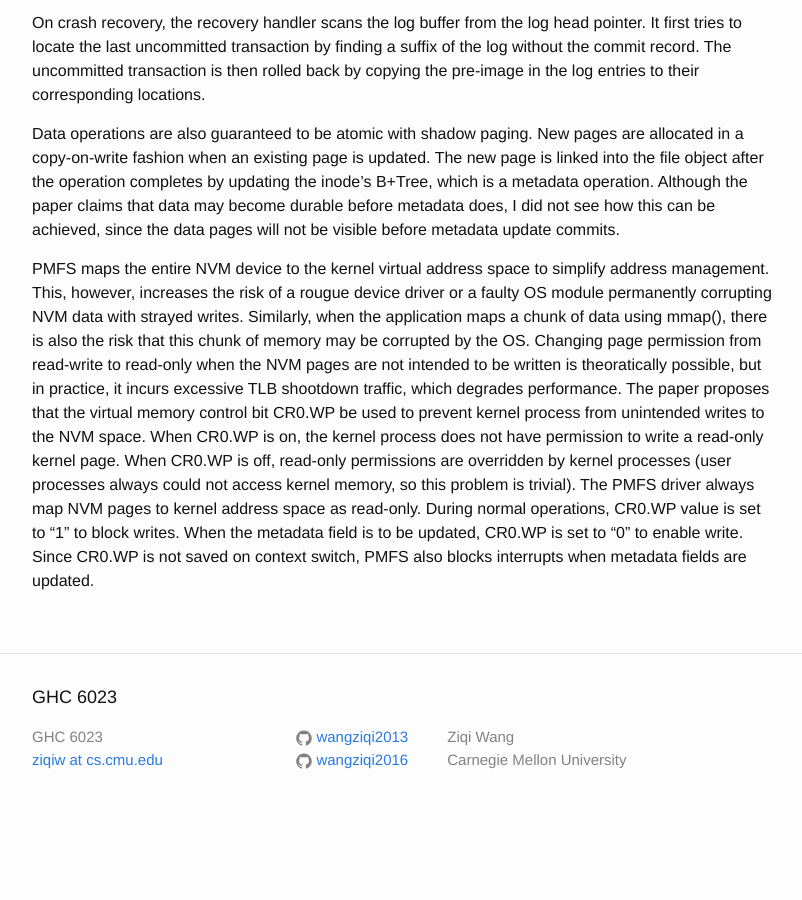
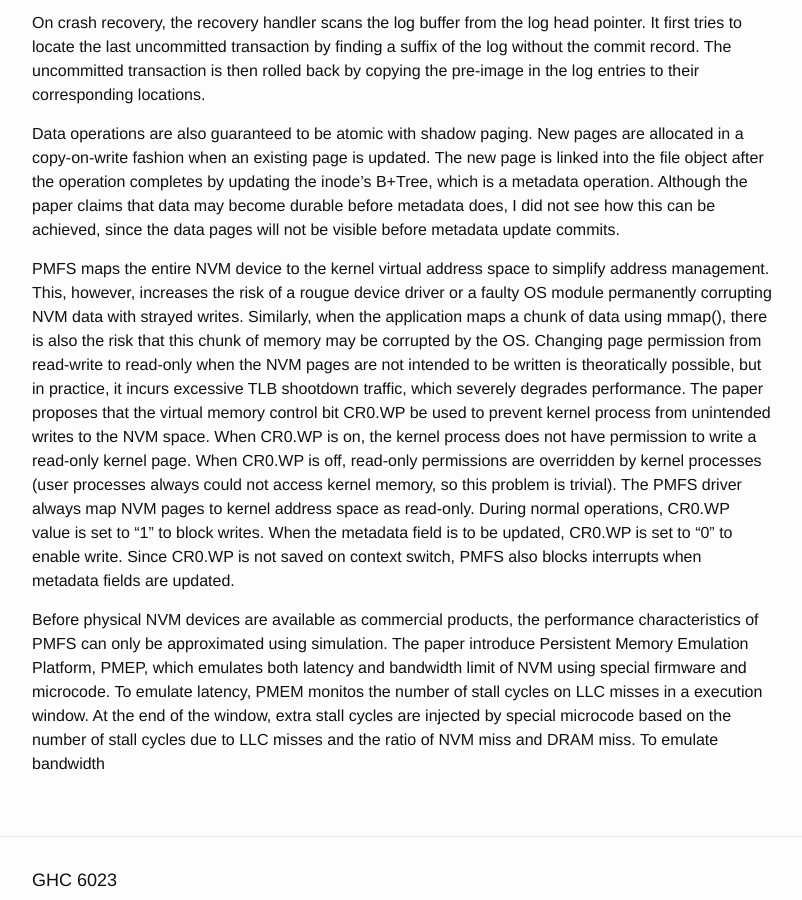
Before and after one commit to wangziqi2013/wangziqi2013.github.io, a Jekyll site: the page built from _posts/2020-06-23-pmfs.markdown, in a window 1280 px wide and 900 px high, scrolled down 3469 px. Shown: the whole window, without its empty margins (238-1040 px from the left). Built offline with Jekyll 4.4.1, drawn with Linux system fonts in a browser that asks for light colours; before the commit the page ends 4300 px from its top, so only the background shows below that.

Commit message:
Adding latency emulation

```diff
--- a/_posts/2020-06-23-pmfs.markdown
+++ b/_posts/2020-06-23-pmfs.markdown
@@ -146,7 +146,7 @@ increases the risk of a rougue device driver or a faulty OS module permanently c
 Similarly, when the application maps a chunk of data using mmap(), there is also the risk that this chunk of memory
 may be corrupted by the OS.
 Changing page permission from read-write to read-only when the NVM pages are not intended to be written is theoratically
-possible, but in practice, it incurs excessive TLB shootdown traffic, which degrades performance.
+possible, but in practice, it incurs excessive TLB shootdown traffic, which severely degrades performance.
 The paper proposes that the virtual memory control bit CR0.WP be used to prevent kernel process from unintended writes
 to the NVM space. When CR0.WP is on, the kernel process does not have permission to write a read-only kernel page.
 When CR0.WP is off, read-only permissions are overridden by kernel processes (user processes always could not access
@@ -154,3 +154,10 @@ kernel memory, so this problem is trivial).
 The PMFS driver always map NVM pages to kernel address space as read-only. During normal operations, CR0.WP value is set
 to "1" to block writes. When the metadata field is to be updated, CR0.WP is set to "0" to enable write.
 Since CR0.WP is not saved on context switch, PMFS also blocks interrupts when metadata fields are updated.
+
+Before physical NVM devices are available as commercial products, the performance characteristics of PMFS can only
+be approximated using simulation. The paper introduce Persistent Memory Emulation Platform, PMEP, which emulates
+both latency and bandwidth limit of NVM using special firmware and microcode. To emulate latency, PMEM monitos the
+number of stall cycles on LLC misses in a execution window. At the end of the window, extra stall cycles are injected
+by special microcode based on the number of stall cycles due to LLC misses and the ratio of NVM miss and DRAM miss.
+To emulate bandwidth
```
